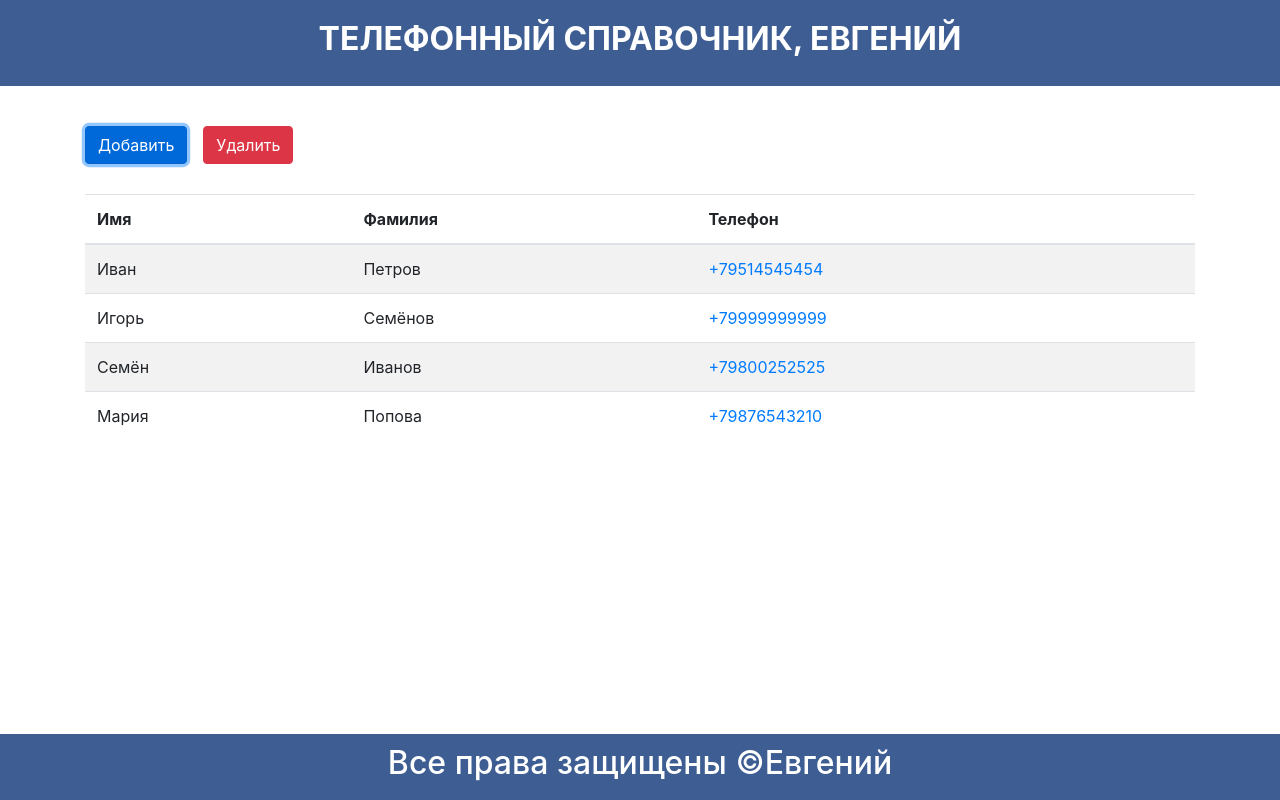
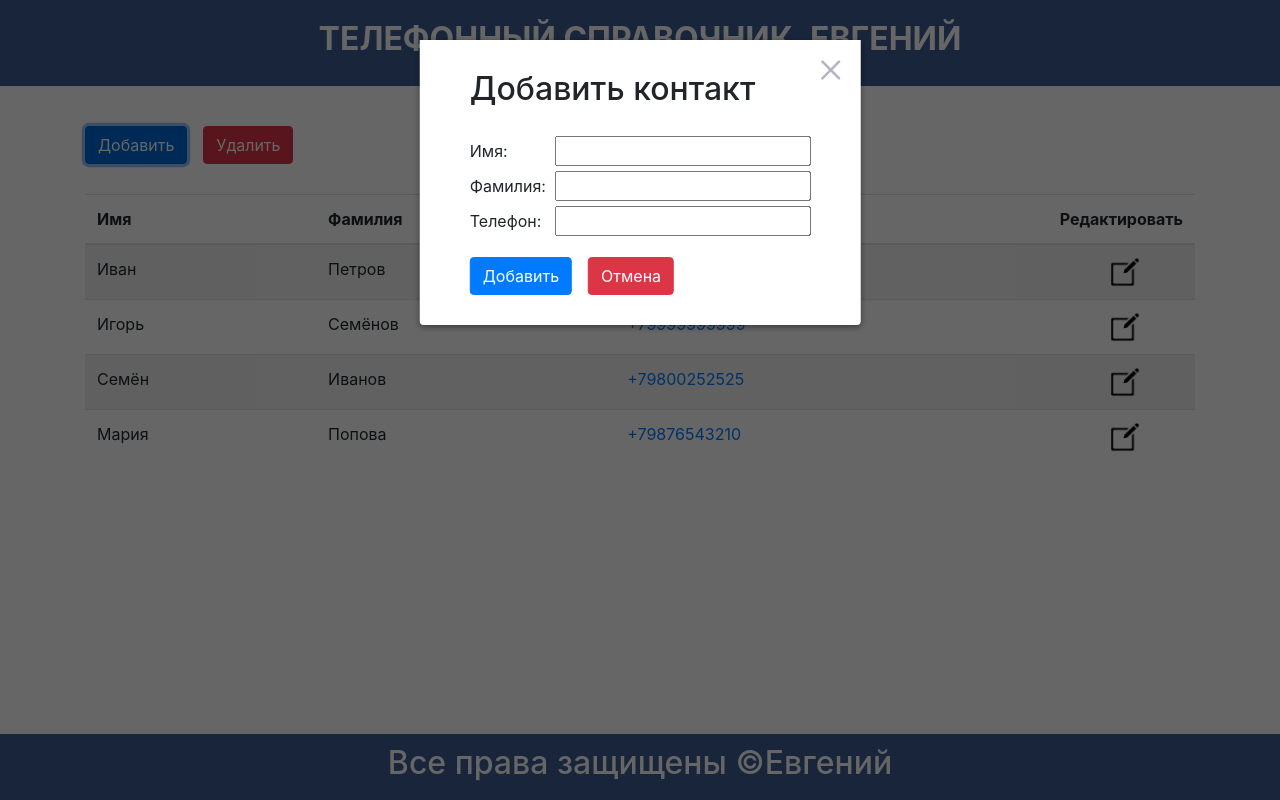
Before and after one commit to Zhnmsn/phonebook, a plain HTML site: page index.html in a window 1280 px wide. Both pictures are taken after a click on the button "Добавить". Drawn offline with nearby package versions, Linux system fonts and the light colour scheme.

Commit message:
add 5 lesson

```diff
--- a/phonebook/css/style.css
+++ b/phonebook/css/style.css
@@ -36,6 +36,24 @@ body {
   background-size: contain;
   background-repeat: no-repeat;
   background-position: center;
+}
+
+.edit {
+  width: 100px;
+  }
+
+.edit-btn {
+  display: block;
+  width: 30px;
+  height: 30px;
+  border: none;
+  background-color: transparent;
+  background-image: url("../img/edit-png.png");
+  background-size: contain;
+  background-repeat: no-repeat;
+  background-position: center;
+  position: relative;
+  left: 50px;
 }
 
 .delete.is-visible {
--- a/phonebook/script/script.js
+++ b/phonebook/script/script.js
@@ -73,13 +73,13 @@ return main;
 const createButtonsGroup = (params) => {
     const  btnWrapper = document.createElement('div');
     btnWrapper.classList.add('btn-wrapper');
+
 const btns = params.map(({className, type, text}) => {
     const button = document.createElement('button');
     button.className = className;
     button.type = type;
     button.textContent = text;
-
-    return button;
+        return button;
 });
 
 btnWrapper.append(...btns);
@@ -88,7 +88,8 @@ btnWrapper.append(...btns);
         btnWrapper,
         btns,
     }
-}
+};
+
 const createTable = () => {
 const table = document.createElement('table');
 table.classList.add('table', 'table-striped');
@@ -99,6 +100,7 @@ tHead.insertAdjacentHTML('beforeend',
             <th> Имя</th>
             <th> Фамилия</th>
             <th> Телефон</th>
+            <th class = 'edit'> Редактировать </th>
     </tr>`
 );
 
@@ -158,11 +160,11 @@ overlay.append(form);
 return {
     overlay,
     form,
-}
+};
 };
 
 
-const renderPhoneBoor = (app, title) => {
+const renderPhoneBook = (app, title) => {
 
 const header = createHeader();
 const footer = createFooter();
@@ -191,8 +193,10 @@ header.headerContainer.append(logo);
 footer.footerContainer.append(footerLogo);
 
 return {
-    list : table.tBody
-}
+    list : table.tBody, logo,
+    btnAdd : buttonGroup.btns[0],
+    formOverlay : form.overlay,
+};
 
 };
 
@@ -201,10 +205,10 @@ const createRow = ({name : firstName, surname, phone}) => {
 
     const tdDel = document.createElement('td');
     tdDel.classList.add('delete');
-
     const buttonDel = document.createElement('button');
     buttonDel.classList.add('dell-icon');
     tdDel.append(buttonDel);
+
 
     const tdName = document.createElement('td');
     tdName.textContent = firstName;
@@ -216,9 +220,14 @@ const createRow = ({name : firstName, surname, phone}) => {
     const phoneLink = document.createElement('a');
     phoneLink.href = `tel:${phone}`;
     phoneLink.textContent = phone;
+    tr.phoneLink = phoneLink;
     tdPhone.append(phoneLink);
 
-tr.append(tdDel, tdName, tdSurName , tdPhone );
+    const tdEdit = document.createElement('td');
+    const editBtn = document.createElement('button');
+    editBtn.classList.add('edit-btn');
+    tdEdit.append(editBtn);
+tr.append(tdDel, tdName, tdSurName , tdPhone, tdEdit);
 
     return tr;
 }
@@ -226,15 +235,45 @@ tr.append(tdDel, tdName, tdSurName , tdPhone );
 const renderContacts = (elem, data) => {
     const allRow = data.map(createRow);
     elem.append(...allRow);
+    return allRow;
 };
+
+const hoverRow = (allRow, logo) => {
+    const text = logo.textContent;
+    allRow.forEach(contact => {
+        contact.addEventListener('mouseenter', ()=> {
+            logo.textContent = contact.phoneLink.textContent;
+        });
+        contact.addEventListener('mouseleave', () => {
+            logo.textContent = text;
+        });
+
+    });
+};
+
+
 
 const init = (selectorApp, title) => {
     const app = document.querySelector(selectorApp);
-    const phoneBook = renderPhoneBoor(app, title);
-    const {list} = phoneBook;
-    renderContacts(list, data);
+    const phoneBook = renderPhoneBook(app, title);
+    const {list, logo, btnAdd, formOverlay} = phoneBook;
+    const allRow = renderContacts(list, data);
+    hoverRow(allRow, logo);
 
-}
+
+
+    btnAdd.addEventListener('click', () => {
+        formOverlay.classList.add('is-visible');
+    });
+
+    form.addEventListener('click', event => {
+        event.stopImmediatePropagation();
+    });
+
+    formOverlay.addEventListener('click', () => {
+        formOverlay.classList.remove('is-visible');
+    });
+};
 
 
 
```
Also changed, not shown: phonebook/img/edit-png.png (added).
